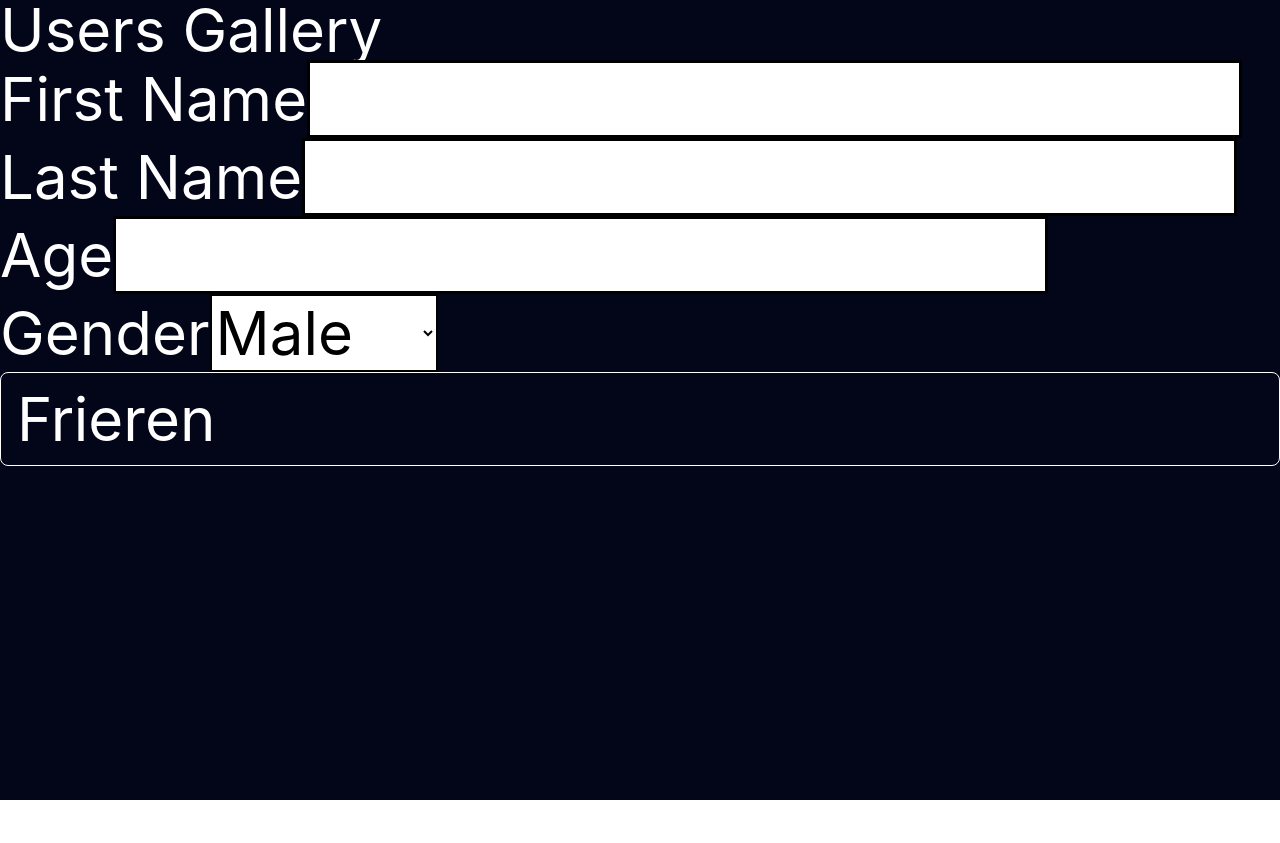
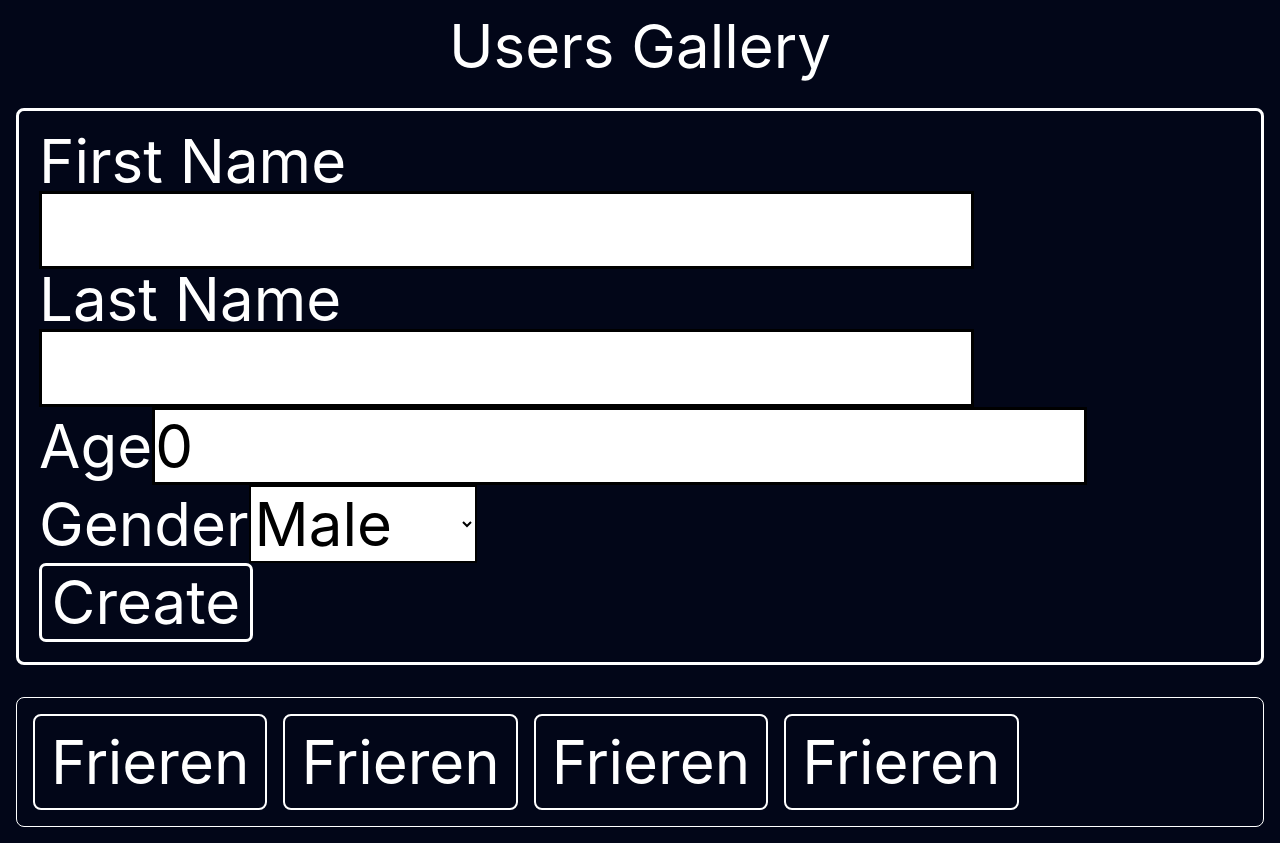
Before and after one commit to cuckoodile/SHS-PHPMYSQL-2026-2027, a React (Vite) app: page / in a window 1280 px wide. Before the commit the page ends 800 px from the top, so only its background shows below. Built offline with nearby package versions, Linux system fonts and the light colour scheme.

Commit message:
Added form functions

```diff
--- a/src/App.jsx
+++ b/src/App.jsx
@@ -16,7 +16,7 @@ export default function App() {
   ]);
 
   return (
-    <main className="bg-slate-950 text-white text-6xl min-h-screen">
+    <main className="bg-slate-950 text-white text-6xl min-h-screen flex flex-col items-center gap-8 p-4">
       <h1>Users Gallery</h1>
 
       {/* Form Section */}
--- a/src/components/Card.jsx
+++ b/src/components/Card.jsx
@@ -2,7 +2,7 @@ import React from 'react'
 
 export default function Card({user}) {
   return (
-    <div>
+    <div className='border-2 p-4 rounded-lg'>
         {/* Null check... */}
         <p>{user?.first_name || "First Name"}</p>
     </div>
--- a/src/components/ContainerUsers.jsx
+++ b/src/components/ContainerUsers.jsx
@@ -3,7 +3,10 @@ import Card from "./Card";
 
 export default function ContainerUsers({users=[]}) {
   return (
-    <div className="flex border rounded-lg p-4">
+    <div className="flex-1 w-full flex border rounded-lg p-4 gap-4">
+      <Card user={users[0]} />
+      <Card user={users[0]} />
+      <Card user={users[0]} />
       <Card user={users[0]} />
 
       {/* {users.map()} */}
--- a/src/components/FormUser.jsx
+++ b/src/components/FormUser.jsx
@@ -1,33 +1,83 @@
-import React from "react";
+import React, { useState } from "react";
 
 export default function FormUser() {
+  const [formData, setFormData] = useState({
+    first_name: "",
+    last_name: "",
+    age: 0,
+    gender: "",
+  });
+
+  function handleSubmit() {
+    alert("Hello world!");
+  }
+
+  //   DRY Principle
+  // Don't Repeat Yourself...
+
+  function handleInputChange(e) {
+    // Destructuring..
+    const { name, value } = e.target;
+
+    /*
+        e.target = {
+            name:
+        }
+    */
+
+    setFormData({ ...formData, [name]: value });
+
+    /*
+        formData = {
+            id: 1,
+            first_name: 'ian',
+            last_name: 'sube',
+            age: 99,
+            gender: 'm'
+        }
+
+        newData = {
+            id: 1,
+            first_name: 'Frieren'
+            last_name: 'sube',
+            age: 99,
+            gender: 'm',
+        }
+    */
+  }
+
   return (
-    <form>
+    <form onSubmit={handleSubmit} className="border-3 p-5 rounded-lg">
       {/* First Name Field */}
       <div>
-        <label htmlFor="">First Name</label>
-        <input type="text" />
+        <label htmlFor="first_name">First Name</label>
+        <input type="text" name="first_name" value={formData.first_name} onChange={handleInputChange} />
       </div>
 
       {/* Last Name Field */}
       <div>
-        <label htmlFor="">Last Name</label>
-        <input type="text" />
+        <label htmlFor="last_name">Last Name</label>
+        <input type="text" name="last_name" value={formData.last_name} onChange={handleInputChange} />
       </div>
 
       {/* Age Field */}
       <div>
-        <label htmlFor="">Age</label>
-        <input type="number" />
+        <label htmlFor="age">Age</label>
+        <input type="number" name="age" value={formData.age} onChange={handleInputChange} />
       </div>
 
       {/* Gender Field */}
       <div>
-        <label htmlFor="">Gender</label>
-        <select name="" id="">
-          <option value="">Male</option>
-          <option value="">Female</option>
+        <label htmlFor="gender">Gender</label>
+        <select name="gender" id="gender" value={formData.gender} onChange={handleInputChange}>
+          <option value="m">Male</option>
+          <option value="f">Female</option>
         </select>
+      </div>
+
+      {/* Action Field */}
+      <div>
+        <button>Create</button>
       </div>
     </form>
   );
--- a/src/index.css
+++ b/src/index.css
@@ -15,3 +15,10 @@ option,
 select, input {
   color: black;
 }
+
+button {
+    border: solid 3px;
+    padding: .4rem .6rem;
+    border-radius: 7px;
+    cursor: pointer;
+}
```
